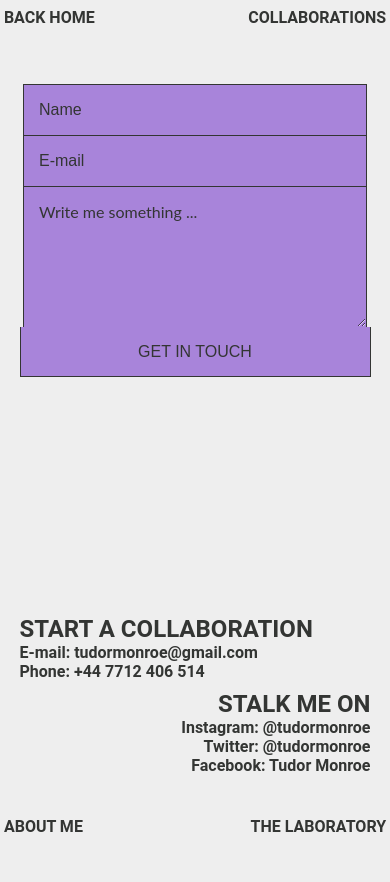
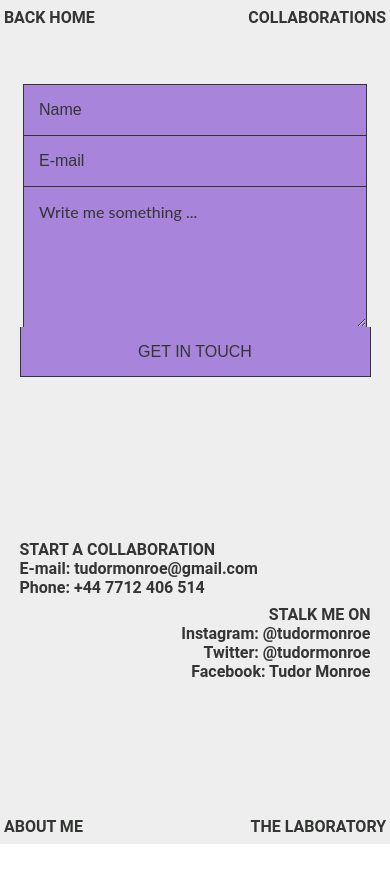
Before and after one commit to balanmihai/finaltest, a plain HTML site: page contact.html in a window 390 px wide. After the commit the page ends 844 px from the top, so only its background shows below. Drawn offline with nearby package versions, Linux system fonts and the light colour scheme.

Commit message:
Update contact.css

```diff
--- a/contact.css
+++ b/contact.css
@@ -1,7 +1,6 @@
 *,*::before,*::after{
   margin:0;
   padding: 0;
-
   list-style: none;
 }
 
@@ -275,8 +274,6 @@ textarea:hover {
 
 
 @media screen and (max-width:960px) {
-
-
   a, h3, h1{
     font-size: 1em;
     font-family: 'Roboto', sans-serif;
@@ -287,7 +284,7 @@ textarea:hover {
   }
 
   .page{
-    min-height: 120vh;
+    min-height: 100vh;
     width: 100%;
     background: #EEEEEE;
     display: grid;
@@ -302,7 +299,7 @@ textarea:hover {
   }
 
   .collaboration h1 , .stalk h1{
-    font-size: 1.5em;
+    font-size: 1em;
   }
 
   .collaboration{
@@ -343,18 +340,17 @@ textarea:hover {
 
 
   .leftdown{
-    padding-top: 5vh;
     position: absolute;
     bottom: 1%;
     left: 1%;
   }
 
   .rightdown{
-    padding-top: 5vh;
     position: absolute;
     bottom: 1%;
     right: 1%;
   }
+
   .year{
     display: none;
   }
```
